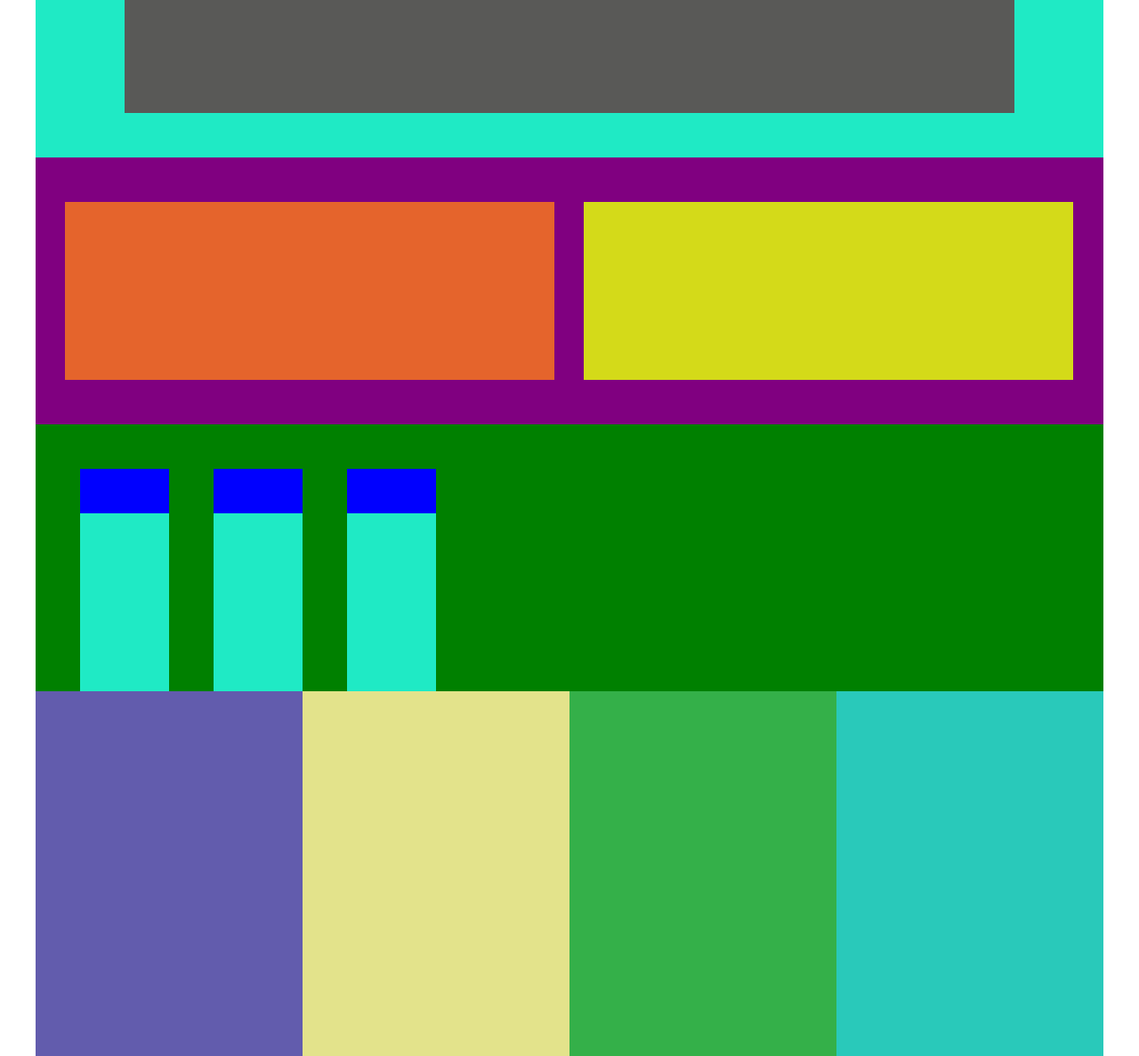
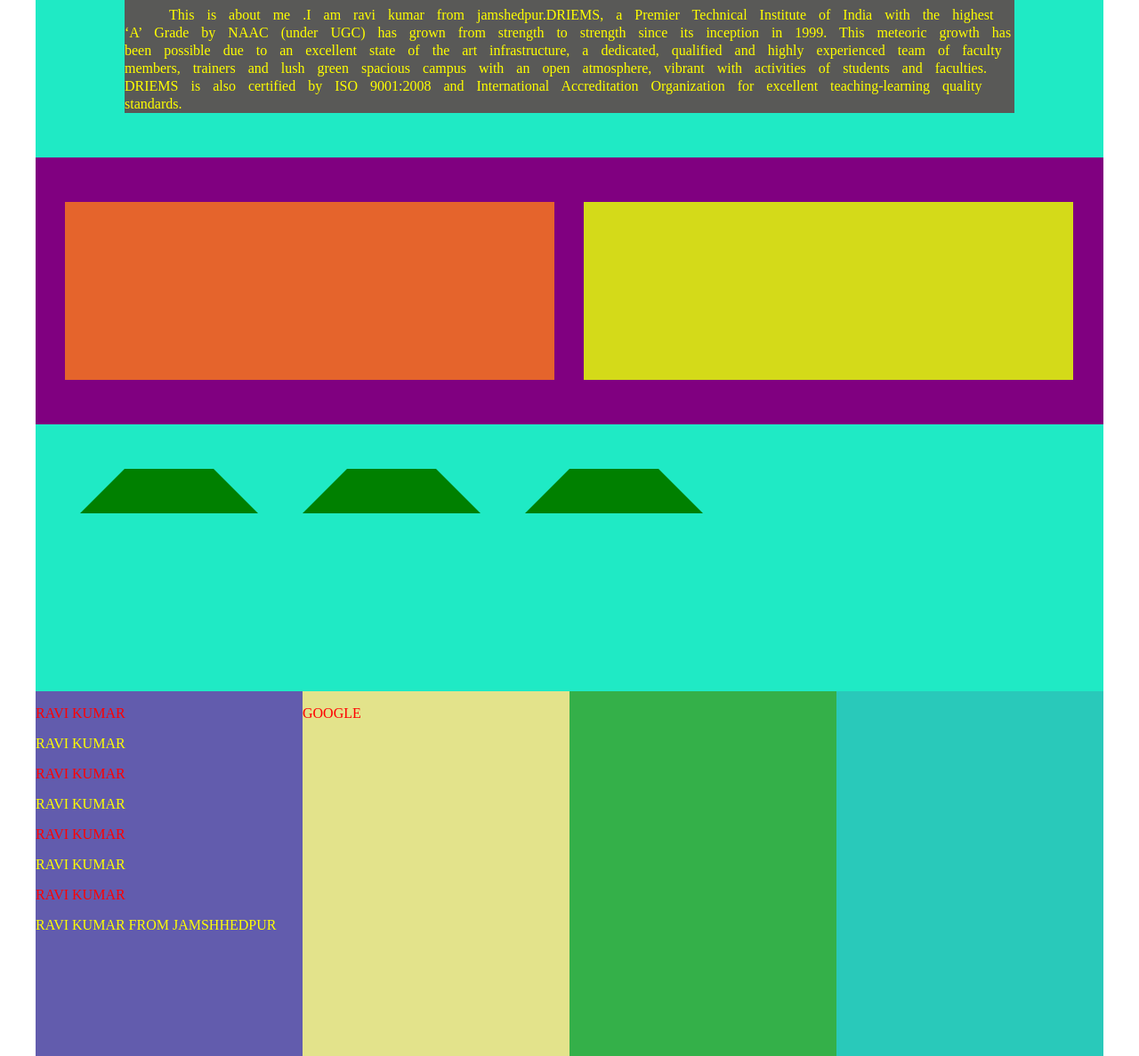
Before and after one commit to ravikumar1304/CSS, a plain HTML site: page index18.html in a window 1280 px wide. Shown: the part 313-1500 px from the top of the page at 89% size. Drawn offline with Linux system fonts and the light colour scheme.

Commit message:
Update index18.html

```diff
--- a/index18.html
+++ b/index18.html
@@ -62,6 +62,33 @@
 				background:#595957;
 				float:left;
 				}
+			#slidearea1 p{
+					color:yellow;
+					font-weight:100;
+					/*
+					font-size:20px;
+					font:bold 15px arial,genava;
+				        font-family:arial,genava,monospace,'times new roman';
+					font-style:italic;
+					font-style:oblique;
+					text-decoration:underline;
+					text-decoration:underline overline;
+					text-decoration:overline;
+					text-decoration:line-through;
+					text-transform:capitalize;
+					text-transform:uppercase;
+					text-transform:lowercase;
+					text-align:right;
+					text-align:left;
+					text-align:center;
+					text-align:justify;*/
+					text-indent:50px;
+					word-spacing:10px;
+					line-height:20px;
+					}
+			#slidearea1 h1{
+						letter-spacing:20px;
+						}
 			#darea{
 				width:1200px;
 				height:300px;
@@ -90,21 +117,23 @@
 				width:1200px;
 				height:300px;
 				float:left;
+				background:#1FEAC5;
 				}
 			.box1{
+				/*
 				width:333px;
-				height:200px;
-				background:#1FEAC5;
+				height:200px;*/
+
 				float:left;
 				margin-bottom:50px;
 				margin-top:50px;
 				margin-left:50px;
-				border-top:solid 50px red;
-				border-top:solid 50px green;
-				/*border-top:solid 50px transparent;*/
-				border-top:solid 50px blue;
-				/border-top:solid 50px transparent;*/
-				border-top:solid 50px yellow;
+				/*border-top:solid 50px red;*/
+				border-right:solid 50px transparent;
+				/*border-right:solid 50px orange;*/
+				border-left:solid 50px transparent;
+				/*border-left:solid 50px blue;*/
+				border-bottom:solid 50px green;
 				width:100px;
 				}
 
@@ -120,12 +149,40 @@
 				background:#625CAD;
 				float:left;
 				}
+			#footer1area p{
+					color:red;
+						}
+			/*#footer1area p:first-child{
+							color:pink;
+							}
+			#footer1area p:last-child{
+							color:yellow;
+							}*/
+			#footer1area p:nth-child(2n){
+							color:yellow;
+							}
 			#footer2area{
 				width:300px;
 				height:410px;
 				background:#E3E38B;
 				float:left;
 				}
+			#footer2area p{
+					color:green;
+					}
+			#footer2area a:link{
+						color:red;
+						text-decoration:none;
+							}
+			#footer2area a:visited{
+						color:purple;
+							}
+			#footer2area a:hover{
+						color:brown;
+							}
+			#footer2area a:active{
+						color:black;
+							}
 			#footer3area{
 				width:300px;
 				height:410px;
@@ -153,6 +210,9 @@
 			</div>
 			<div id="slidearea">
 				<div id="slidearea1">
+					<h1>MY WORLD</h1>
+					<p>This is about me .I am ravi kumar from jamshedpur.DRIEMS, a Premier Technical Institute of India with the highest ‘A’ Grade by NAAC 					(under UGC) has grown from strength to strength since its inception in 1999. This meteoric growth has been possible due to an excellent 					state of the art infrastructure, a dedicated, qualified and highly experienced team of faculty members, trainers and lush green spacious 					campus with an open atmosphere, vibrant with activities of students and faculties. DRIEMS is also certified by ISO 9001:2008 and 					International Accreditation Organization for excellent teaching-learning quality standards.
+					</p>
 				</div>
 			</div>
 			<div id="darea">
@@ -171,8 +231,17 @@
 			</div>
 			<div id="footerarea">
 				<div id="footer1area">
+					<p>RAVI KUMAR </p>
+					<p>RAVI KUMAR </p>
+					<p>RAVI KUMAR </p>
+					<p>RAVI KUMAR </p>
+					<p>RAVI KUMAR </p>
+					<p>RAVI KUMAR </p>
+					<p>RAVI KUMAR </p>
+					<p>RAVI KUMAR FROM JAMSHHEDPUR</p>
 				</div>
 				<div id="footer2area">
+					<p><a href="https://google.com">GOOGLE</a></p>
 				</div>
 				<div id="footer3area">
 				</div>
```
